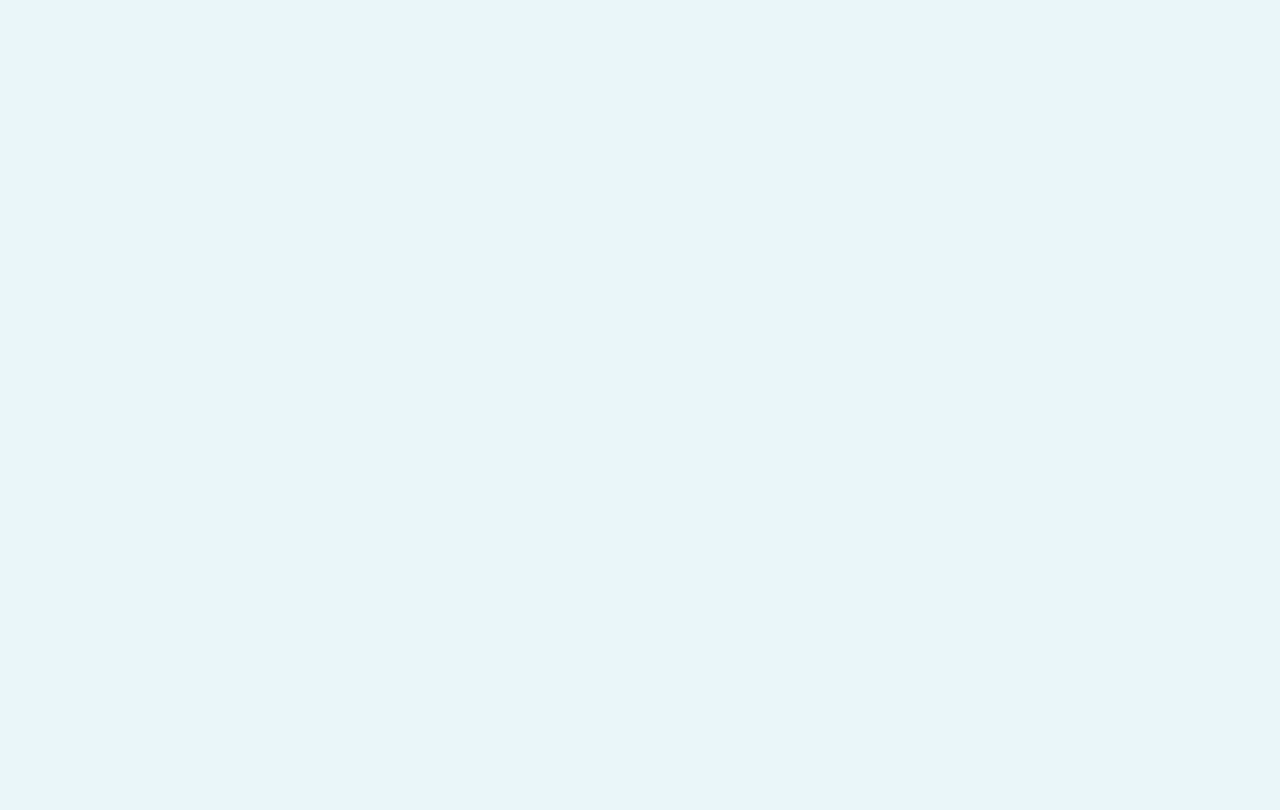
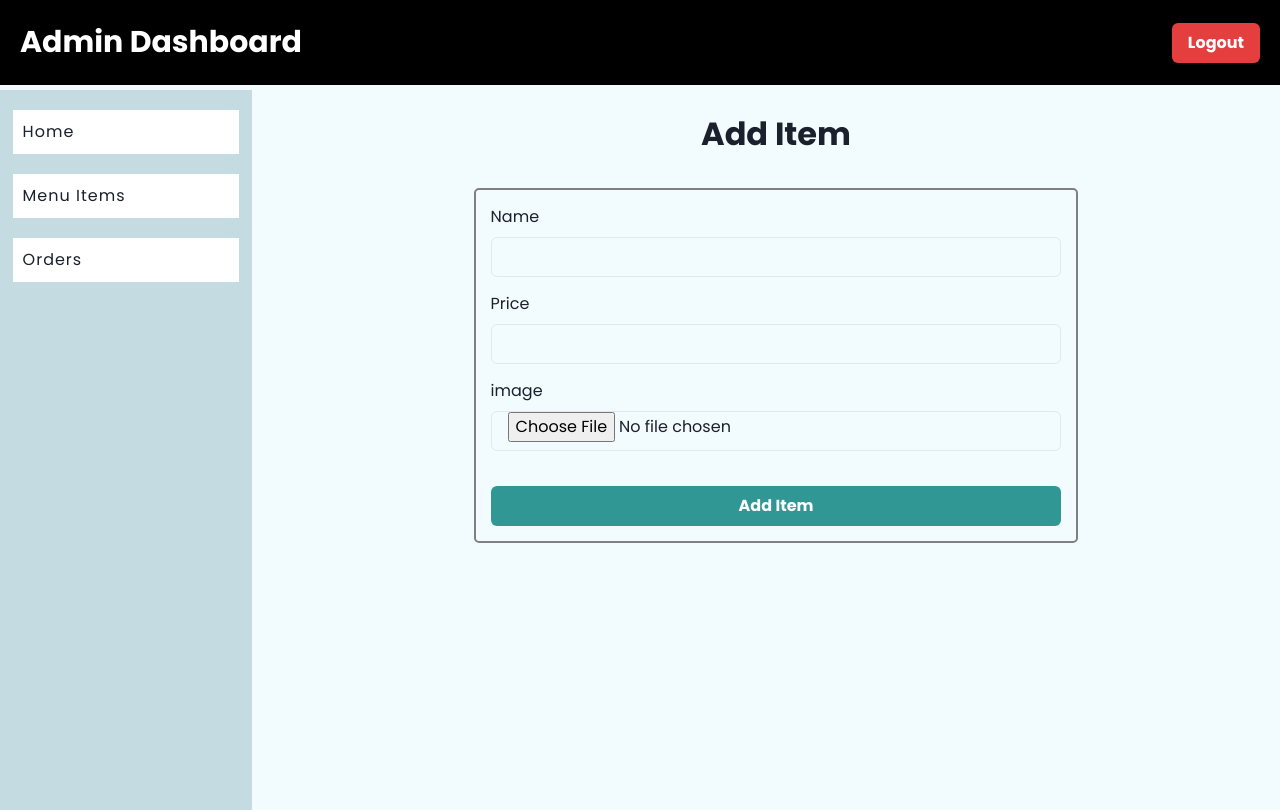
Before and after one commit to ChalaniDissanayaka/dineflow-restaurant-app-hackathon, a React (Create React App) app in the folder react-restaurant-frontend/: page /admin/item-form in a window 1280 px wide. Before the commit this address had no page. Built offline with nearby package versions, Linux system fonts and the light colour scheme.

Commit message:
Create route for menu items in Admin Dashboard and create Item form,fetch data to table form API and Implememt Add, Updata buttons in menu items form

```diff
--- a/react-restaurant-frontend/src/App.css
+++ b/react-restaurant-frontend/src/App.css
@@ -3,7 +3,7 @@
 }
 
 body {
-    background-color: #eaf6f9 !important;
+    background-color: #f2fbfd !important;
 }
 
 .box-shadow {
@@ -16,3 +16,11 @@ body {
     justify-content: center;
     min-height: 100vh;
 }
+
+.subtitle {
+    font-size: 28px;
+    text-align: center;
+    font-weight: bolder;
+    padding-top: 20px;
+    padding-bottom: 10px;
+}
--- a/react-restaurant-frontend/src/App.js
+++ b/react-restaurant-frontend/src/App.js
@@ -8,6 +8,8 @@ import Login from './pages/Login';
 import GlobalProvider from './GlobalContext';
 import Dashboard from './pages/Dashboard';
 import AdminLayout from './components/layouts/AdminLayout';
+import Items from './pages/Items';
+import ItemForm from './pages/ItemForm';
 
 function App() {
   return (
@@ -26,6 +28,30 @@ function App() {
                 </AdminLayout>
               }
             />
+            <Route
+              path='/admin/items'
+              element = {
+                <AdminLayout>
+                  <Items />
+                </AdminLayout>
+              }
+            />
+            <Route
+              path='/admin/item-form'
+              element = {
+                <AdminLayout>
+                  <ItemForm />
+                </AdminLayout>
+              }
+            />
+            <Route
+              path='/admin/item-form/:id'
+              element = {
+                <AdminLayout>
+                  <ItemForm />
+                </AdminLayout>
+              }
+            />
           </Routes>
         </GlobalProvider>
       </BrowserRouter>
--- /dev/null
+++ b/react-restaurant-frontend/src/pages/ItemForm.css
@@ -0,0 +1,103 @@
+.submit-button {
+    width: 100%;
+    margin-top: 20px;
+}
+
+.item-form-container img {
+    width: 200px;
+    object-fit: cover;
+}
+
+
+
+/* Base styles for desktop and larger screens */
+.item-form-container {
+  width: 60%;
+  margin: 0 auto;
+}
+
+.item-form-container form {
+    border: 2px solid gray;
+    padding: 15px;
+    border-radius: 5px;
+}
+
+.item-form-container h2 {
+  font-size: 32px;
+  font-weight: bold;
+  text-align: center;
+  margin-bottom: 20px;
+}
+
+.item-form-container form {
+  display: flex;
+  flex-direction: column;
+  gap: 15px;
+}
+
+.item-form-container img {
+  margin-top: 10px;
+  object-fit: cover;
+}
+
+.submit-button {
+  margin-top: 20px;
+  padding: 10px 15px;
+  width: 100%;
+  background-color: #3182ce;
+  color: white;
+  font-size: 18px;
+  border: none;
+  border-radius: 5px;
+  cursor: pointer;
+  text-align: center;
+}
+
+.submit-button:hover {
+  background-color: #2b6cb0;
+}
+
+/* Tablet styles (768px and below) */
+@media (max-width: 768px) {
+  .item-form-container {
+    width: 60%; /* Make form wider on tablets */
+    padding: 15px;
+  }
+
+  .item-form-container h2 {
+    font-size: 28px;
+  }
+
+  .submit-button {
+    font-size: 16px;
+    padding: 8px 12px;
+  }
+}
+
+/* Mobile styles (480px and below) */
+@media (max-width: 480px) {
+  .item-form-container {
+    width: 90%; /* Full width for mobile view */
+    padding: 5px;
+  }
+
+  .item-form-container h2 {
+    font-size: 24px;
+  }
+
+  .item-form-container form {
+    gap: 10px;
+  }
+
+  .item-form-container img {
+    width: 100px;
+    height: 100px;
+    display: block;
+    margin: 10px auto; /* Center the image in mobile view */
+  }
+
+  .submit-button {
+    font-size: 14px;
+    padding: 8px 10px;
+  }
+}
--- /dev/null
+++ b/react-restaurant-frontend/src/pages/ItemForm.js
@@ -0,0 +1,105 @@
+import { useEffect, useState } from 'react';
+import toast from "react-hot-toast";
+import FormInput from '../components/common/FormInput';
+import SubmitButton from "../components/common/SubmitButton";
+import './ItemForm.css';
+import axios from 'axios';
+import { api } from '../config';
+import { useNavigate, useParams } from 'react-router-dom';
+
+function ItemForm() {
+    const [name, setName] = useState("");
+    const [price, setPrice] = useState("");
+    const [image, setImage] = useState("");
+    const navigate = useNavigate();
+    const params = useParams();
+    // console.log(params);
+
+
+    useEffect(() => {
+        const fetchItem = async () => {
+            const result = await axios.get(`${api}/item/${params.id}`);
+            const item = result.data;
+            // console.log(item);
+
+            setName(item.name);
+            setPrice(item.price);
+            setImage(item.image);
+        };
+
+        if (params.id) {
+            fetchItem();
+        }
+    }, [params.id]);
+
+    const handleUpload = async (e) => {
+        // console.log(e.target.files[0]);
+        const file = e.target.files[0];
+        const formData = new FormData();
+        formData.append("image", file);
+        const result = await axios.post(`${api}/upload`, formData);
+        // console.log(result);
+
+        setImage(result.data.path);
+    };
+
+    const handleSubmit = async () => {
+        try {
+            if (params.id) {
+                await axios.put(`${api}/item/edit/${params.id}`, {
+                    name,
+                    price,
+                    image,
+                });
+                toast.success("Item Updated Successfully");
+            } else {
+                await axios.post(`${api}/item/add`, {
+                    name,
+                    price,
+                    image,
+                });
+                toast.success("Item Added Successfully");
+            }
+            navigate("/admin/items");
+        } catch (err) {
+            console.log(err);
+            toast.error("Something went wrong");
+        }
+    };
+
+
+    return (
+        <div className='item-form-container'>
+            <h2 className='subtitle'> {params.id ? "Edit" : "Add"} Item </h2>
+            <form>
+                <FormInput
+                    label="Name"
+                    value={name}
+                    onChange={(e) => setName(e.target.value)}
+                />
+                <FormInput
+                    label="Price"
+                    type='number'
+                    value={price}
+                    onChange={(e) => setPrice(e.target.value)}
+                />
+                <FormInput
+                    label="image"
+                    type='file'
+                    onChange={handleUpload}
+                />
+                {image && (
+                    <img src={`${api}${image}`} width="100px" height="100px" alt='' />
+                )}
+
+                <SubmitButton
+                    className='submit-button'
+                    text={params.id ? "Update Item" : "Add Item"}
+                    onClick={handleSubmit}
+                />
+            </form>
+        </div>
+    );
+}
+
+export default ItemForm;
--- /dev/null
+++ b/react-restaurant-frontend/src/pages/Items.css
@@ -0,0 +1,15 @@
+.items-container table {
+    margin-top: 20px;
+}
+
+.items-container img {
+    height: 100px;
+    width: 100px;
+    object-fit: cover;
+}
+
+.items-container Th {
+    font-size: 18px;
+    font-weight: bolder;
+    color: rgb(64, 63, 63);
+}
--- /dev/null
+++ b/react-restaurant-frontend/src/pages/Items.js
@@ -0,0 +1,67 @@
+import { useEffect, useState } from "react";
+import "./Items.css";
+import axios from "axios";
+import { api } from "../config";
+import { Table, Thead, Tbody, Tr, Th, Td, TableContainer, Button } from "@chakra-ui/react";
+import { Link } from "react-router-dom";
+import { AddIcon } from "@chakra-ui/icons";
+
+
+function Items() {
+    const [items, setItems] = useState([]);
+
+    useEffect(() => {
+        const fetchItems = async () => {
+            const result = await axios.get(`${api}/item/all`);
+            setItems(result.data);
+        }
+
+        fetchItems();
+    }, []);
+
+    // console.log(items);
+
+    return (
+        <div className="items-container">
+            <h2 className="subtitle"> Menu Items </h2>
+            <Link to="/admin/item-form">
+                <Button colorScheme="teal" variant="outline" leftIcon={<AddIcon w={4} h={4} />}>
+                    Add Item
+                </Button>
+            </Link>
+
+            <TableContainer>
+                <Table variant="simple">
+                    <Thead>
+                        <Tr>
+                            <Th>Name</Th>
+                            <Th isNumeric>Price</Th>
+                            <Th>Image</Th>
+                            <Th>Actions</Th>
+                        </Tr>
+                    </Thead>
+                    <Tbody>
+                        {items.map((item) => (
+                            <Tr key={item.id}>
+                                <Td>{item.name}</Td>
+                                <Td isNumeric>${item.price}</Td>
+                                <Td>
+                                    <img src={`${api}${item.image}`} alt="" />
+                                </Td>
+                                <Td>
+                                    <Link to={`/admin/item-form/${item.id}`}>
+                                        <Button colorScheme="yellow" variant="outline">
+                                            Edit
+                                        </Button>
+                                    </Link>
+                                </Td>
+                            </Tr>
+                        ))}
+                    </Tbody>
+                </Table>
+            </TableContainer>
+        </div>
+    );
+}
+
+export default Items;
```
